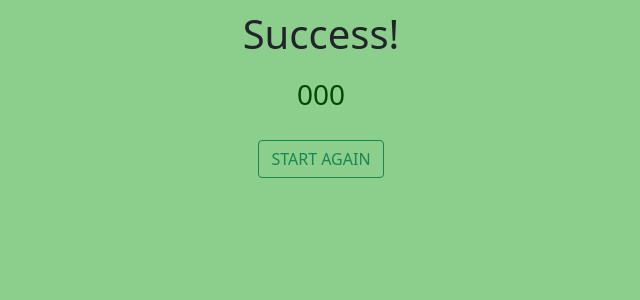
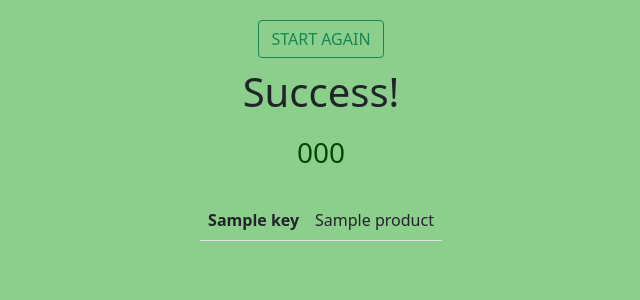
Before and after one commit to thjkral/PythonEndpoint, a Flask app: template templates/result.html in a window 1280 px wide. Shown: the top 300 px of the page, without its empty margins (319-959 px from the left). Run offline with Flask 2, Linux system fonts and the light colour scheme; the template is opened without the code that fills it: most values are stand-ins (such as "Sample title", 1, 10 or a date in 2020).

Commit message:
local changes

```diff
--- a/app.py
+++ b/app.py
@@ -57,32 +57,37 @@ def bcode_lookup(bcode):
 
 # START Barcode Webcam Scanner
 
-@app.route("/cam")  # Barcode webcam scanner
+@app.route("/cam")  # Barcode webcam scanner landing page
 def cam():
     return render_template("cam.html")
 
 
-@app.route("/video_feed", methods = ["POST", "GET"])  # Video feed, as Response html page, non-visitable
+@app.route("/video_feed", methods=["POST", "GET"])  # Video feed, as Response html page, non-visitable
 def video_feed():
     return Response(wbr.gen(),
         mimetype="multipart/x-mixed-replace; boundary=frame")
 
 
-@app.route("/scanner", methods = ["POST", "GET"])  # Scanner landing page
+@app.route("/scanner", methods=["POST", "GET"])  # Scanner landing page
 def scanner():
   return render_template("scanner.html")
 
 
-@app.route("/restart", methods = ["POST", "GET"])  # Restart and reset global variables
+@app.route("/restart", methods=["POST", "GET"])  # Restart and reset global variables
 def restart():
   wbr.code = 0
   return redirect("/cam")
 
 
-@app.route("/result", methods = ["POST", "GET"])
+# Upon submit, check if code was scanned
+# If true: show scanned product details
+# If false: reload scanner page
+@app.route("/result", methods=["POST", "GET"])
 def result():
   if wbr.code:
-    return render_template("result.html", barcode=wbr.code)
+    product = fr.bcode_lookup(int(wbr.code))
+    product_keys = list(product.keys())
+    return render_template("result.html", barcode=wbr.code, product=product, keys=product_keys)
   else:
     return redirect("scanner")
 
--- a/templates/result.html
+++ b/templates/result.html
@@ -13,17 +13,35 @@
 
     <body>
         <center>
-            {% if barcode %}
-            <h1 style="margin-top: 10px;">Success!</h1>
-            <h3 style="margin-top: 20px; color: #014801;">{{barcode}}</h3>
-            {% else %}
-            <h1 style="margin-top: 10px;">Something went wrong!</h1>
-            <h3 style="margin-top: 20px; color: #014801;">No barcode found.</h3>
-            {% endif %}
-
             <form class="grid" action="/restart" method="GET">
                 <button style="margin-top: 20px" type="Submit" class="file_submit btn btn-outline-success">START AGAIN</button>
             </form>
+            {% if barcode %}
+                <h1 style="margin-top: 10px;">Success!</h1>
+                <h3 style="margin-top: 20px; margin-bottom: 30px; color: #014801;">{{barcode}}</h3>
+            {% else %}
+                <h1 style="margin-top: 10px;">Something went wrong!</h1>
+                <h3 style="margin-top: 20px; color: #014801;">No barcode found.</h3>
+            {% endif %}
+
+<!--            {% for key in keys %}-->
+<!--                <h3 style="margin-top: 5px; color: #014801;">{{ key }}: {{ product[key] }}</h3>-->
+<!--            {% endfor %}-->
+
+            <div class="row justify-content-center">
+                <div class="col-auto">
+                    <table class="table">
+                        {% for key in keys %}
+                            <tr>
+                                <th>{{ key }}</th>
+                                <td>{{ product[key] }}</td>
+                            </tr>
+                        {% endfor %}
+                    </table>
+                </div>
+            </div>
+
+
         </center>
     </body>
 </html>
--- a/templates/scanner.html
+++ b/templates/scanner.html
@@ -14,16 +14,12 @@
     <body>
         <center>
             <h1 style="margin-top: 10px;">Scanning your barcode...</h1>
-<!--            <h6 style="margin-top: 10px;">Please enable your camera.</h6>-->
+
             <img style="margin-top: 20px;" class="border border-success rounded" src="{{ url_for('video_feed') }}">
 
             <form class="grid" action="/result" method="POST">
                 <button style="margin-top: 30px;" type="Submit" class="file_submit btn btn-outline-success">SUBMIT BARCODE</button>
             </form>
-
-            {% if text %}
-            <h4 style="margin-top: 10px;">No barcode was scanned.</h4>
-            {% endif %}
         </center>
     </body>
 </html>
```
Also changed, not shown: WebcamBarcodeReader.py (+52 -30 lines), 1 other file.
